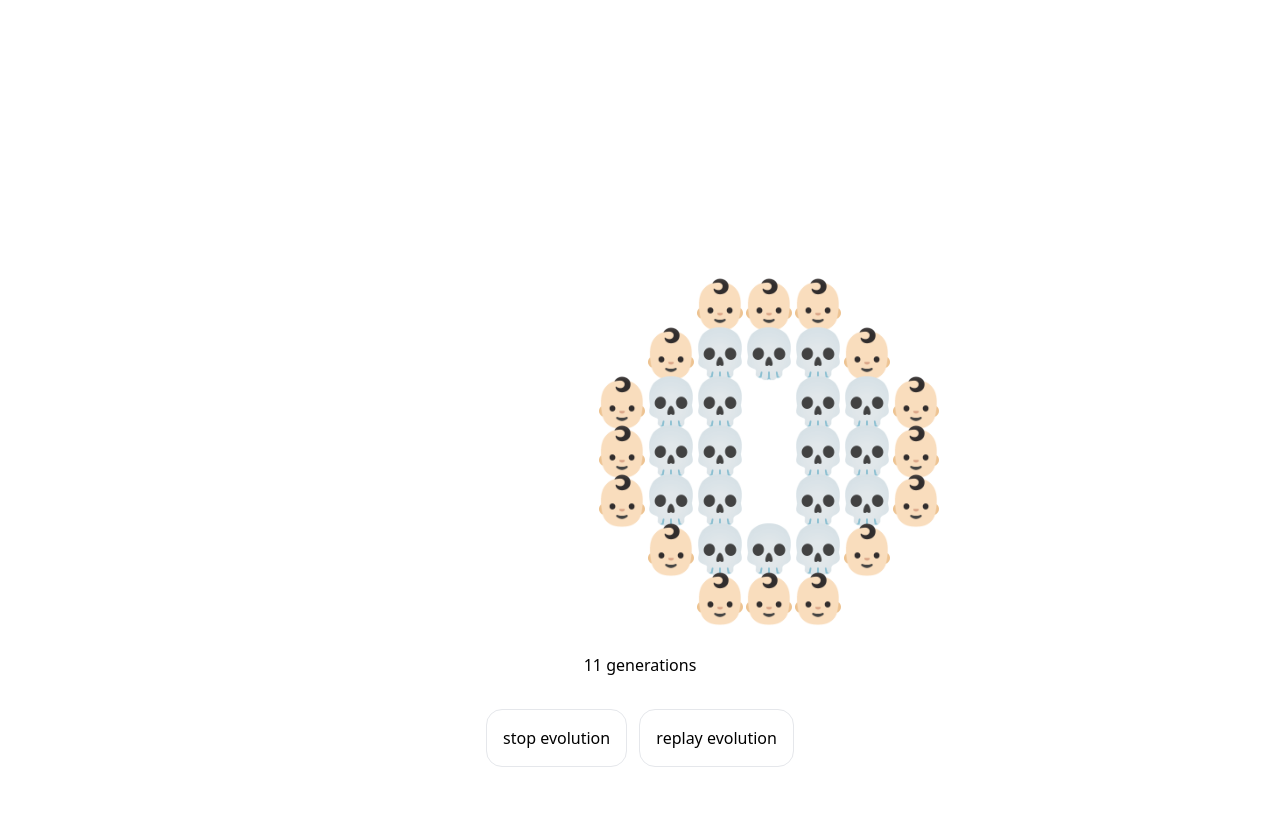
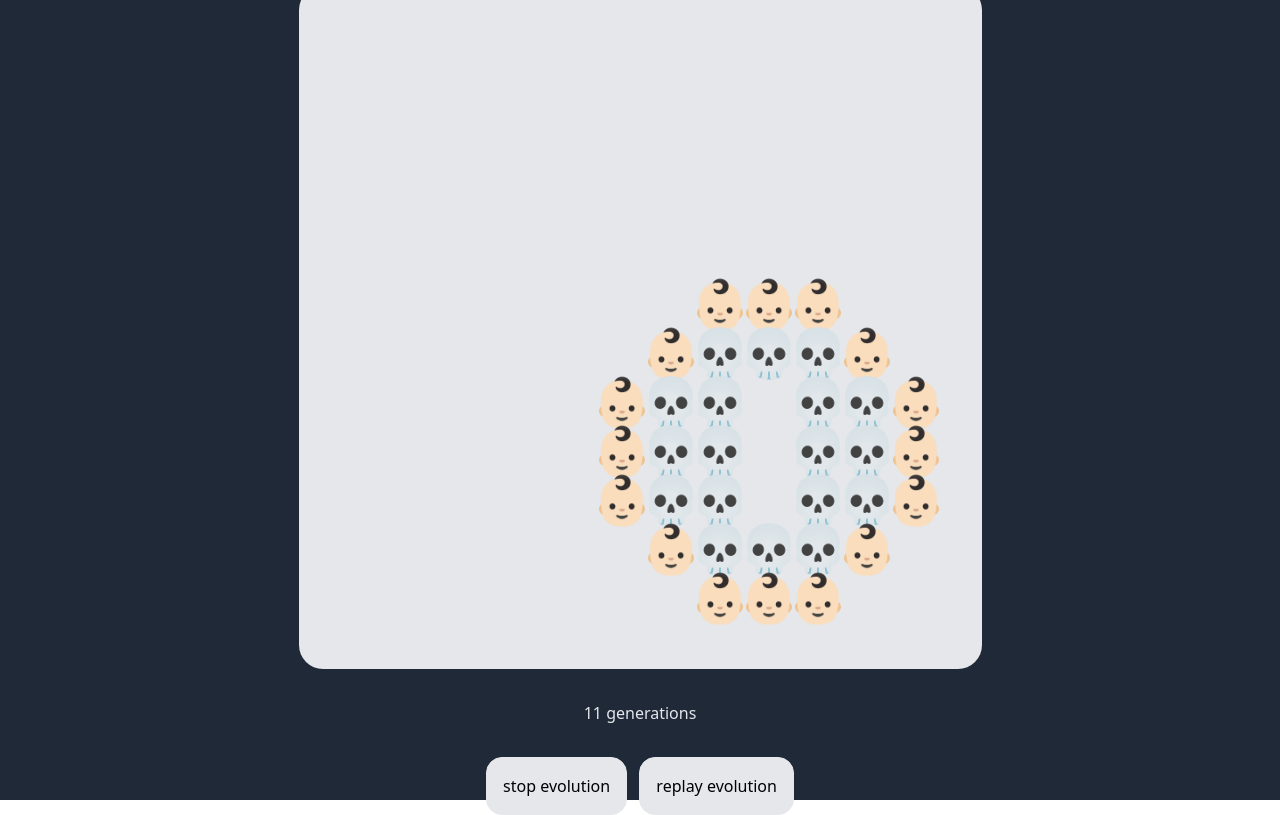
Before and after one commit to themarquisdesheric/game-of-life, a Svelte app: page / in a window 1280 px wide. Built offline with nearby package versions, Linux system fonts and the light colour scheme.

Commit message:
lightly style App and create Button component

```diff
--- a/src/App.svelte
+++ b/src/App.svelte
@@ -1,6 +1,7 @@
 <script lang="ts">
 	import { onDestroy } from 'svelte'
 	import { interval } from './stores'
+	import Button from './components/Button.svelte'
 	import { createGameBoard, updateGameBoard, isEvolutionOver } from './utils'
 	import type { GameBoard } from './global'
 	import { Emojis } from './enums'
@@ -52,14 +53,14 @@
 	onDestroy(() => clearInterval($interval))
 </script>
 
-<main class="h-screen flex flex-col justify-center items-center text-center">
-	<div class="game-board grid grid-rows-{BOARD_LENGTH} grid-cols-{BOARD_LENGTH} gap-x-px gap-y-px">
+<main class="h-screen flex flex-col justify-center items-center text-center bg-gray-800">
+	<div class="game-board grid grid-rows-{BOARD_LENGTH} grid-cols-{BOARD_LENGTH} gap-x-px gap-y-px rounded-3xl p-12 bg-gray-200">
 		{#each gameBoard as row}
 			{#each row as cell}
 				<span
 					class="cell w-12 h-12 text-5xl"
-					class:opacity-25={cell.emoji === Emojis.dead}
-					>
+					class:opacity-50={cell.emoji === Emojis.dead}
+				>
 					{#if cell.emoji}
 						{cell.emoji}
 					{/if}
@@ -68,7 +69,7 @@
 		{/each}
 	</div>
 
-	<p class="mt-8" class:font-bold={evolutionOver}>
+	<p class="mt-8 text-gray-200" class:font-bold={evolutionOver}>
 		{evolutionOver ? 'This experiment survived ' : ''}
 		{generations} generation{generations > 1 ? 's' : ''}
 	</p>
@@ -76,27 +77,18 @@
 	<div>
 		{#if !evolutionOver}
 			{#if evolutionPaused}
-				<button
-					on:click={startEvolution}
-					class="mt-8 mr-2 p-4 border rounded-2xl"
-				>
+				<Button onClick={startEvolution}>
 					start evolution
-				</button>
+				</Button>
 			{:else}
-				<button
-					on:click={pauseEvolution}
-					class="mt-8 mr-2 p-4 border rounded-2xl"
-				>
+				<Button onClick={pauseEvolution}>
 					stop evolution
-				</button>
+				</Button>
 			{/if}
 		{/if}
-		<button
-			on:click={replayEvolution}
-			class="mt-8 p-4 border rounded-2xl"
-		>
+		<Button onClick={replayEvolution} classes="mr-0">
 			replay evolution
-		</button>
+		</Button>
 	</div>
 </main>
 
--- /dev/null
+++ b/src/components/Button.svelte
@@ -0,0 +1,11 @@
+<script lang="ts">
+	export let onClick: () => void
+  export let classes = 'mr-2'
+</script>
+
+<button
+  on:click={onClick}
+  class="mt-8 p-4 border rounded-2xl bg-gray-200 {classes}"
+>
+  <slot></slot>
+</button>
```
